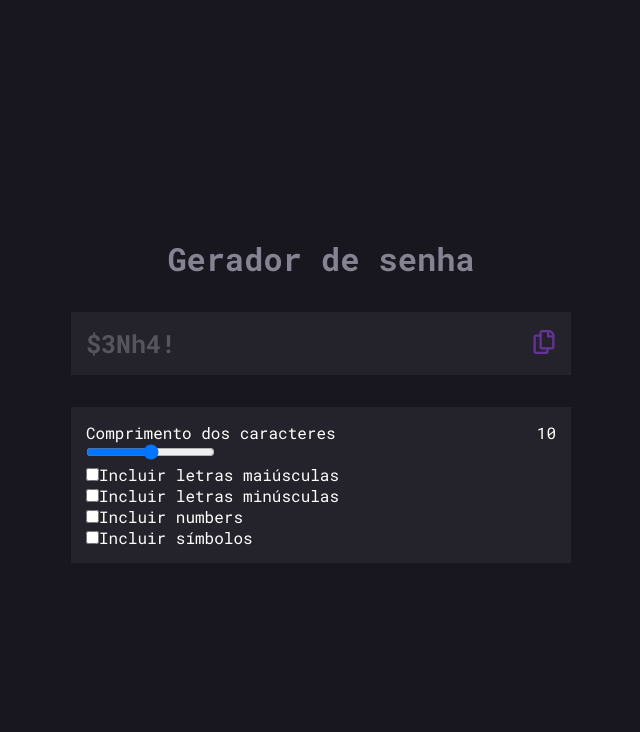
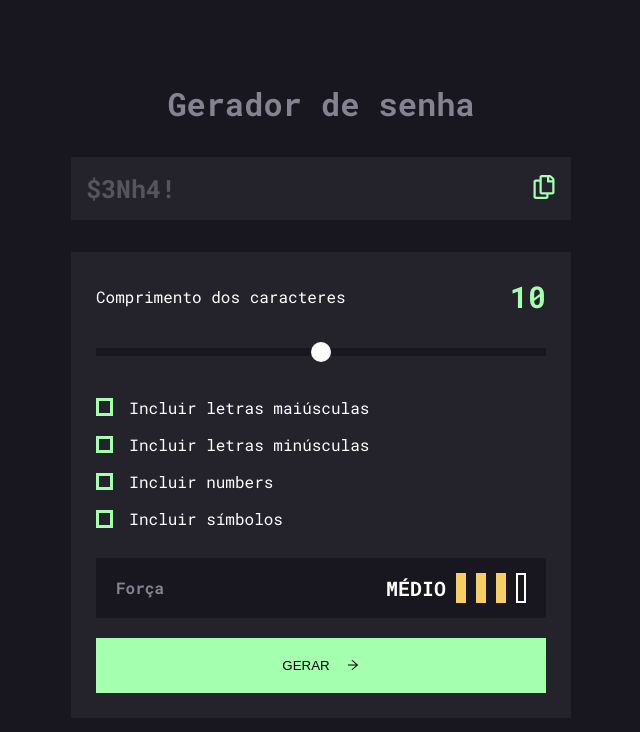
Before and after one commit to rebecaCaroba/GeradorDeSenhas, a React (Vite) app: page / in a window 1280 px wide. Shown: the top 732 px of the page, without its empty margins (319-959 px from the left). Built offline with nearby package versions, Linux system fonts and the light colour scheme; the HTML template or start-up script is replaced by a standard one.

Commit message:
Estilização do Body finalizada

```diff
--- a/src/components/Body/index.tsx
+++ b/src/components/Body/index.tsx
@@ -1,3 +1,5 @@
+import { Forca } from "../Força";
+import { AiOutlineArrowRight } from 'react-icons/ai'
 import { ContainerCaracter, ContainerForm, FormPass } from "./style";
 
 export function Body() {
@@ -25,6 +27,11 @@ export function Body() {
                     <input type="checkbox" name="include-symbols" id="symbols" />
                     <label htmlFor="include-symbols">Incluir símbolos </label>
                 </div>
+                <Forca />
+                <button>
+                    GERAR
+                    <AiOutlineArrowRight size={14   }/>
+                </button>
             </FormPass>
         </ContainerForm>
     )
--- a/src/components/Body/style.ts
+++ b/src/components/Body/style.ts
@@ -9,11 +9,89 @@ export const ContainerForm = styled.div`
 
 export const FormPass = styled.form`
     color: ${(props) => props.theme['white']};
+    margin: 0.625rem;
 
+    input {
+        margin: 0.625rem 0;
+    }
+
+    div {
+        display: flex;
+        align-items: center;
+        gap: 1rem;
+    }
+
+    input[type="range"]{
+        margin: 2rem 0  ;
+        width: 100%;
+        height: 8px;
+        -webkit-appearance: none;
+        appearance: none;
+        background-color: ${(props) => props.theme['gray-800']};
+    }
+
+    input[type="range"]::-webkit-slider-thumb {
+        -webkit-appearance: none;
+        appearance: none;
+        width: 20px;
+        height: 20px;
+        background: ${(props) => props.theme['white']};
+        border-radius: 50%;
+        cursor: pointer;
+    }
+
+    input[type="checkbox"]{
+        display: flex;
+        align-items: center;
+        justify-content: center;
+        width: 1.3em;
+        height: 1.3em;
+        line-height: 1.3em;
+        border: 3px solid ${(props) => props.theme['green']};
+        vertical-align: middle;
+        appearance: none;
+        -webkit-appearance: none;
+        outline: none;
+        cursor: pointer;
+        text-align: center;
+    }
+
+    input[type="checkbox"]:checked {
+        background: ${(props) => props.theme['green']};
+    }
+
+    input[type="checkbox"]:checked:before {
+        content: url('./src/assets/icon-check.svg');
+    }
+
+    button {
+        width: 100%;
+        height: 55px;
+        background: ${(props) => props.theme['green']};
+        border: 0;
+        display: flex;
+        align-items: center;
+        justify-content: center;
+        gap: 1rem;
+        cursor: pointer;
+    }
+
+    button:hover {
+        background: transparent;
+        border: 4px solid ${(props) => props.theme['green']};
+        color: ${(props) => props.theme['green']};
+        transition: 0.5s;
+    }
 `
 
 export const ContainerCaracter = styled.section`
     display: flex;
     align-items: center;
     justify-content: space-between;
+
+    span {
+        font-size: 1.875rem;
+        font-weight: bold;
+        color: ${(props) => props.theme['green']};
+    }
 `
--- /dev/null
+++ b/src/components/Força/index.tsx
@@ -0,0 +1,16 @@
+import { PasswordStrength, Strength } from "./style";
+
+export function Forca() {
+    return (
+        <PasswordStrength>
+            <span>Força</span>
+            <section>
+                MÉDIO
+                <Strength statusColor="yellow" borderColor="yellow"/>
+                <Strength statusColor="yellow" borderColor="yellow"/>
+                <Strength statusColor="yellow" borderColor="yellow"/>
+                <Strength statusColor="transparent" borderColor="white"/>
+            </section>
+        </PasswordStrength>
+    )
+}
--- /dev/null
+++ b/src/components/Força/style.ts
@@ -0,0 +1,49 @@
+import styled from "styled-components";
+
+export const PasswordStrength = styled.div`
+    margin: 1.25rem 0;
+    padding: 0 1.25rem;
+    background-color: ${(props) => props.theme['gray-800']};
+    width: 450px;
+    height: 60px;
+    display: flex;
+    align-items: center;
+    justify-content: space-between;
+
+    span {
+        color: ${(props) => props.theme['gray-200']};
+        font-weight: 600;
+    }
+
+    section {
+        display: flex;
+        align-items: center;
+        gap: 0.625rem;
+        font-weight: 700;
+        font-size: 20px;
+    }
+`
+
+const STATUS_COLORS = {
+    yellow: 'yellow-100',
+    transparent: 'gray-800',
+} as const
+
+const BORDER_COLORS = {
+    yellow: 'yellow-100',
+    white: 'white',
+}as const
+
+
+interface StatusProps {
+    statusColor: keyof typeof STATUS_COLORS
+    borderColor: keyof typeof BORDER_COLORS
+}
+
+export const Strength = styled.div<StatusProps>`
+    background-color: ${(props) => props.theme[STATUS_COLORS[props.statusColor]]};
+    border: 2px solid  ${(props) => props.theme[BORDER_COLORS[props.borderColor]]};
+    height: 30px;
+    width: 10px;
+
+`
--- a/src/components/Header/style.ts
+++ b/src/components/Header/style.ts
@@ -17,7 +17,7 @@ export const ContainerHeader = styled.header`
     button {
         background: transparent;
         border: 0;
-        color: ${(props) => props.theme['purple']};
+        color: ${(props) => props.theme['green']};
         cursor: pointer;
     }
 
--- a/src/styles/theme/default.ts
+++ b/src/styles/theme/default.ts
@@ -7,6 +7,6 @@ export const defaultThemes = {
     'black': '#100f15',
 
 
-    'purple': '#663399',
+    'green': '#a4ffaf',
     'yellow-100': '#f7ce62',
 }
```
Also changed, not shown: src/assets/icon-check.svg (added).
